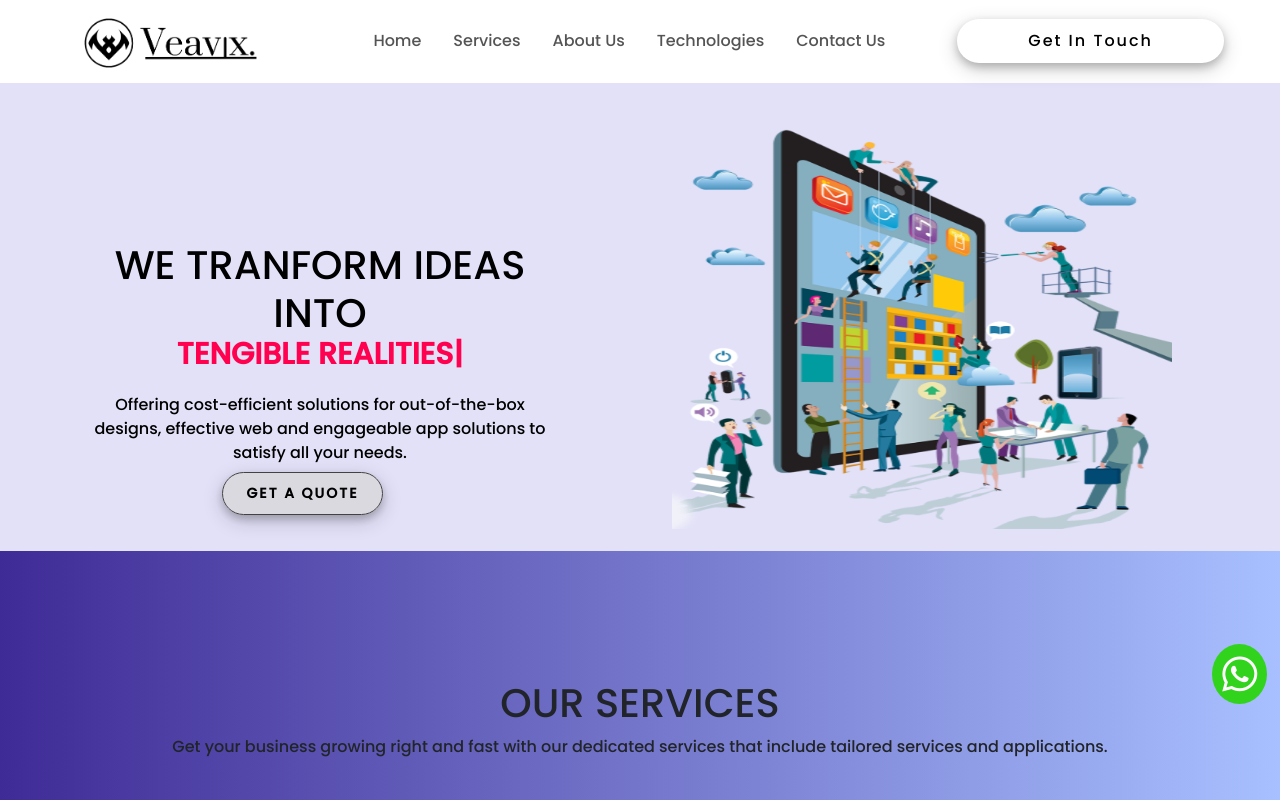
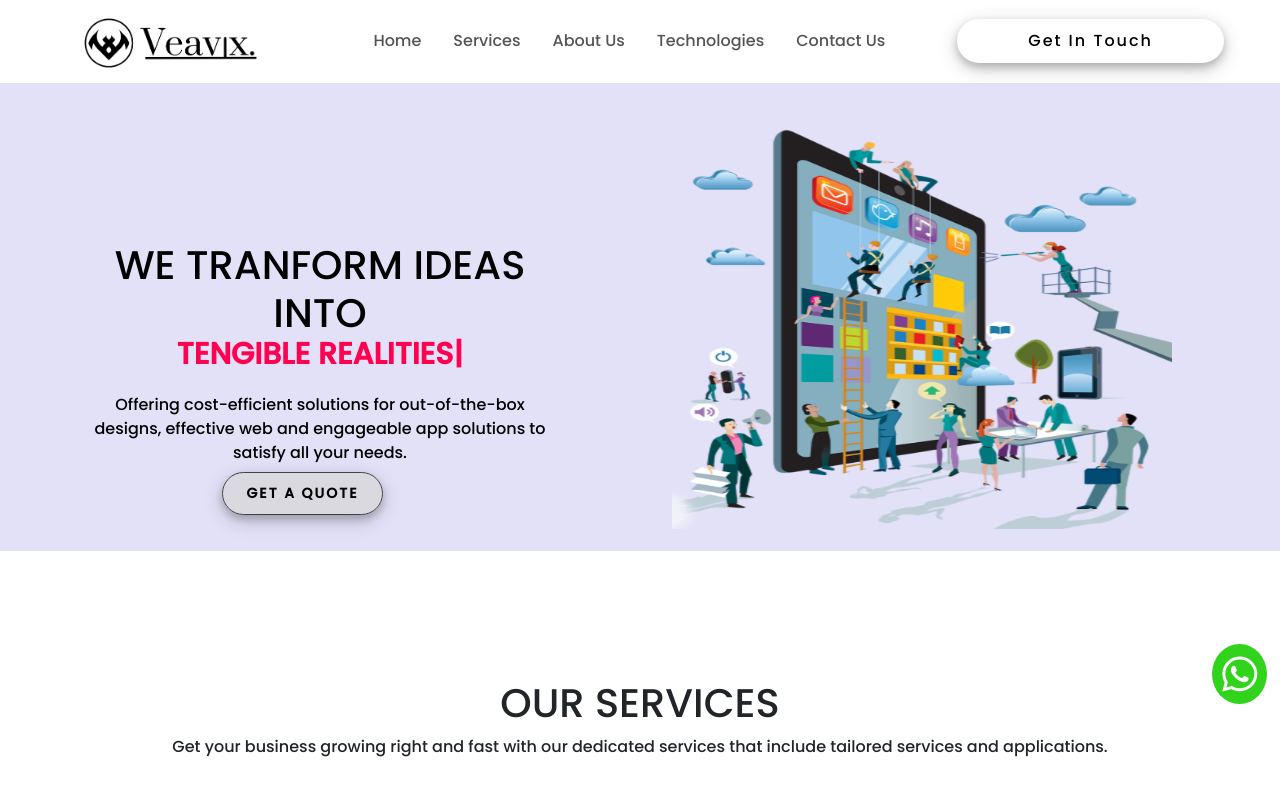
Before and after one commit to bablukumar9001/Veavix-frontend, a React (Vite) app: page / in a window 1280 px wide. Shown: the top 800 px of the page. Built offline with nearby package versions, Linux system fonts and the light colour scheme; a web font is replaced by a local one.

Commit message:
change ui theme to white

```diff
--- a/src/index.css
+++ b/src/index.css
@@ -14,18 +14,10 @@
 }
 body {
   width: 100%;
-  /* background-color: var(--primary-color); */
-  background: #a8c0ff; /* fallback for old browsers */
-  background: -webkit-linear-gradient(
-    to right,
-    #3f2b96,
-    #a8c0ff
-  ); /* Chrome 10-25, Safari 5.1-6 */
-  background: linear-gradient(
-    to right,
-    #3f2b96,
-    #a8c0ff
-  ); /* W3C, IE 10+/ Edge, Firefox 16+, Chrome 26+, Opera 12+, Safari 7+ */
+
+  background: #ffffff;
+  /* background: -webkit-linear-gradient(to right, #3f2b96, #a8c0ff);
+  background: linear-gradient(to right, #3f2b96, #a8c0ff); */
 
   font-family: "Poppins", sans-serif;
 }
```
